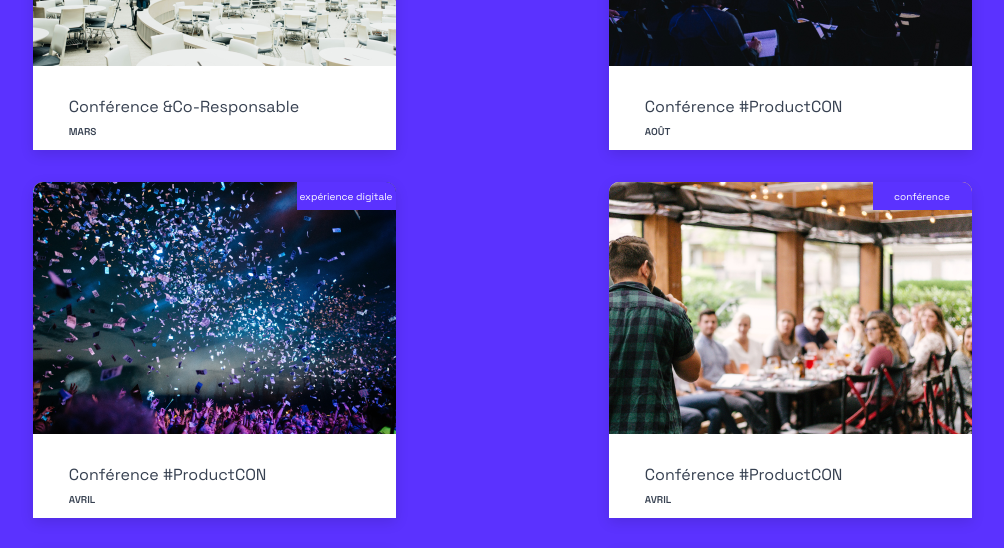
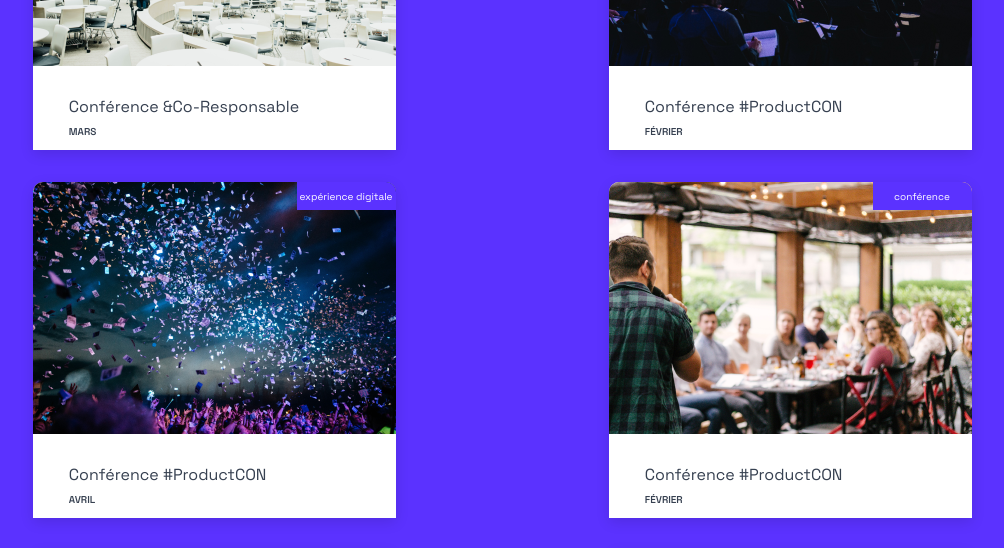
Before and after one commit to Unirotte/Projet9, a React (Create React App) app in the folder Debuggez-une-application-React.JS-main/: page / in a window 1280 px wide. Shown: the part 2560-3108 px from the top of the page, without its empty margins (138-1142 px from the left). Built offline with nearby package versions, Linux system fonts and the light colour scheme.

Commit message:
modification des dates

```diff
--- a/Debuggez-une-application-React.JS-main/public/events.json
+++ b/Debuggez-une-application-React.JS-main/public/events.json
@@ -18,12 +18,12 @@
         {
             "id": 2,
             "type": "expérience digitale",
-            "date": "2022-01-29T20:28:45.744Z",
+            "date": "2022-01-24T20:28:45.744Z",
             "title": "#DigitonPARIS",
             "cover": "/images/charlesdeluvio-wn7dOzUh3Rs-unsplash.png",
             "description": "Présentation des outils analytics aux professionnels du secteur ",
             "nb_guesses": 1300,
-            "periode": "24-25-26 Février",
+            "periode": "24-25-26 Janvier",
             "prestations": [
                 "1 espace d’exposition",
                 "1 scéne principale",
@@ -33,12 +33,12 @@
         {
             "id": 3,
             "type": "conférence",
-            "date": "2022-03-29T20:28:45.744Z",
+            "date": "2022-03-24T20:28:45.744Z",
             "title": "Conférence &co-responsable",
             "cover": "/images/chuttersnap-Q_KdjKxntH8-unsplash.png",
             "description": "Débats et échanges autour des collaborations eco-responsable.",
             "nb_guesses": 600,
-            "periode": "24-25-26 Février",
+            "periode": "24-25-26 Mars",
             "prestations": [
                 "1 scéne principale",
                 "1 espaces de restaurations",
@@ -48,7 +48,7 @@
         {
             "id": 4,
             "type": "conférence",
-            "date": "2022-08-29T20:28:45.744Z",
+            "date": "2022-02-24T20:28:45.744Z",
             "title": "Conférence #productCON",
             "cover": "/images/headway-F2KRf_QfCqw-unsplash.png",
             "description": "Présentation des outils analytics aux professionnels du secteur ",
@@ -64,12 +64,12 @@
         {
             "id": 5,
             "type": "expérience digitale",
-            "date": "2022-04-29T20:28:45.744Z",
+            "date": "2022-04-26T20:28:45.744Z",
             "title": "Conférence #productCON",
             "cover": "/images/pablo-heimplatz-ZODcBkEohk8-unsplash.png",
             "description": "Présentation des outils analytics aux professionnels du secteur ",
             "nb_guesses": 1300,
-            "periode": "24-25-26 Février",
+            "periode": "24-25-26 Avril",
             "prestations": [
                 "1 espace d’exposition",
                 "1 scéne principale",
@@ -80,7 +80,7 @@
         {
             "id": 6,
             "type": "conférence",
-            "date": "2022-04-29T20:28:45.744Z",
+            "date": "2022-02-26T20:28:45.744Z",
             "title": "Conférence #productCON",
             "cover": "/images/priscilla-du-preez-Q7wGvnbuwj0-unsplash1.png",
             "description": "Présentation des outils analytics aux professionnels du secteur ",
@@ -96,12 +96,12 @@
         {
             "id": 7,
             "type": "expérience digitale",
-            "date": "2022-04-29T20:28:45.744Z",
+            "date": "2022-04-24T20:28:45.744Z",
             "title": "Conférence #productCON",
             "cover": "/images/product-school-dJICd7b_LlE-unsplash.png",
             "description": "Présentation des outils analytics aux professionnels du secteur ",
             "nb_guesses": 1300,
-            "periode": "24-25-26 Février",
+            "periode": "24-25-26 Avril",
             "prestations": [
                 "1 espace d’exposition",
                 "1 scéne principale",
@@ -112,12 +112,12 @@
         {
             "id": 8,
             "type": "conférence",
-            "date": "2022-04-29T20:28:45.744Z",
+            "date": "2022-04-26T20:28:45.744Z",
             "title": "Conférence #productCON",
             "cover": "/images/product-school-nOvIa_x_tfo-unsplash.png",
             "description": "Présentation des outils analytics aux professionnels du secteur ",
             "nb_guesses": 1300,
-            "periode": "24-25-26 Février",
+            "periode": "24-25-26 Avril",
             "prestations": [
                 "1 espace d’exposition",
                 "1 scéne principale",
@@ -128,12 +128,12 @@
         {
             "id": 9,
             "type": "expérience digitale",
-            "date": "2022-04-29T20:28:45.744Z",
+            "date": "2022-04-24T20:28:45.744Z",
             "title": "Conférence #productCON",
             "cover": "/images/stem-list-EVgsAbL51Rk-unsplash.png",
             "description": "Présentation des outils analytics aux professionnels du secteur ",
             "nb_guesses": 1300,
-            "periode": "24-25-26 Février",
+            "periode": "24-25-26 Avril",
             "prestations": [
                 "1 espace d’exposition",
                 "1 scéne principale",
@@ -144,7 +144,7 @@
         {
             "id": 10,
             "type": "soirée entreprise",
-            "date": "2022-04-29T20:28:45.744Z",
+            "date": "2022-02-24T20:28:45.744Z",
             "title": "User&product MixUsers",
             "cover": "/images/alexandre-pellaes-6vAjp0pscX0-unsplash.png",
             "description": "Présentation des outils analytics aux professionnels du secteur",
@@ -160,12 +160,12 @@
         {
             "id": 11,
             "type": "conférence",
-            "date": "2022-01-29T20:28:45.744Z",
+            "date": "2022-01-24T20:28:45.744Z",
             "title": "Conférence #productCON",
             "cover": "/images/charlesdeluvio-wn7dOzUh3Rs-unsplash.png",
             "description": "Présentation des outils analytics aux professionnels du secteur ",
             "nb_guesses": 1300,
-            "periode": "24-25-26 Février",
+            "periode": "24-25-26 Janvier",
             "prestations": [
                 "1 espace d’exposition",
                 "1 scéne principale",
@@ -176,28 +176,12 @@
         {
             "id": 12,
             "type": "soirée entreprise",
-            "date": "2022-03-29T20:28:45.744Z",
+            "date": "2022-03-24T20:28:45.744Z",
             "title": "Mega Event",
             "cover": "/images/chuttersnap-Q_KdjKxntH8-unsplash.png",
             "description": "Présentation des outils analytics aux professionnels du secteur ",
             "nb_guesses": 1300,
-            "periode": "24-25-26 Février",
-            "prestations": [
-                "1 espace d’exposition",
-                "1 scéne principale",
-                "2 espaces de restaurations",
-                "1 site web dédié"
-            ]
-        },
-        {
-            "id": 13,
-            "type": "conférence",
-            "date": "2022-08-29T20:28:45.744Z",
-            "title": "Conférence #productCON",
-            "cover": "/images/headway-F2KRf_QfCqw-unsplash.png",
-            "description": "Présentation des outils analytics aux professionnels du secteur ",
-            "nb_guesses": 1300,
-            "periode": "24-25-26 Février",
+            "periode": "24-25-26 Mars",
             "prestations": [
                 "1 espace d’exposition",
                 "1 scéne principale",
@@ -208,12 +192,12 @@
         {
             "id": 14,
             "type": "conférence",
-            "date": "2022-04-29T20:28:45.744Z",
+            "date": "2022-04-24T20:28:45.744Z",
             "title": "Conférence #productCON",
             "cover": "/images/pablo-heimplatz-ZODcBkEohk8-unsplash.png",
             "description": "Présentation des outils analytics aux professionnels du secteur ",
             "nb_guesses": 1300,
-            "periode": "24-25-26 Février",
+            "periode": "24-25-26 Avril",
             "prestations": [
                 "1 espace d’exposition",
                 "1 scéne principale",
@@ -224,7 +208,7 @@
         {
             "id": 15,
             "type": "soirée entreprise",
-            "date": "2022-04-29T20:28:45.744Z",
+            "date": "2022-02-24T20:28:45.744Z",
             "title": "Conférence #productCON",
             "cover": "/images/priscilla-du-preez-Q7wGvnbuwj0-unsplash1.png",
             "description": "Présentation des outils analytics aux professionnels du secteur ",
@@ -240,28 +224,12 @@
         {
             "id": 16,
             "type": "conférence",
-            "date": "2022-04-29T20:28:45.744Z",
+            "date": "2022-04-24T20:28:45.744Z",
             "title": "Conférence #productCON",
             "cover": "/images/product-school-dJICd7b_LlE-unsplash.png",
             "description": "Présentation des outils analytics aux professionnels du secteur ",
             "nb_guesses": 1300,
-            "periode": "24-25-26 Février",
-            "prestations": [
-                "1 espace d’exposition",
-                "1 scéne principale",
-                "2 espaces de restaurations",
-                "1 site web dédié"
-            ]
-        },
-        {
-            "id": 17,
-            "type": "conférence",
-            "date": "2022-04-29T20:28:45.744Z",
-            "title": "Conférence #productCON",
-            "cover": "/images/product-school-nOvIa_x_tfo-unsplash.png",
-            "description": "Présentation des outils analytics aux professionnels du secteur ",
-            "nb_guesses": 1300,
-            "periode": "24-25-26 Février",
+            "periode": "24-25-26 Avril",
             "prestations": [
                 "1 espace d’exposition",
                 "1 scéne principale",
@@ -272,7 +240,7 @@
         {
             "id": 18,
             "type": "soirée entreprise",
-            "date": "2022-04-29T20:28:45.744Z",
+            "date": "2022-02-24T20:28:45.744Z",
             "title": "Conférence #productCON",
             "cover": "/images/stem-list-EVgsAbL51Rk-unsplash.png",
             "description": "Présentation des outils analytics aux professionnels du secteur ",
--- a/Debuggez-une-application-React.JS-main/src/containers/Form/index.js
+++ b/Debuggez-une-application-React.JS-main/src/containers/Form/index.js
@@ -31,9 +31,9 @@ const Form = ({ onSuccess, onError }) => {
           <Field placeholder="" label="Nom" />
           <Field placeholder="" label="Prénom" />
           <Select
-            selection={["Personel", "Entreprise"]}
+            selection={["Personnel", "Entreprise"]}
             onChange={() => null}
-            label="Personel / Entreprise"
+            label="Personnel / Entreprise"
             type="large"
             titleEmpty
           />
--- a/Debuggez-une-application-React.JS-main/src/containers/Slider/index.js
+++ b/Debuggez-une-application-React.JS-main/src/containers/Slider/index.js
@@ -19,6 +19,7 @@ const Slider = () => {
     }, 5000);
     return () => clearInterval(timer);
   }, [byDateDesc.length]);
+
 
   return (
     <div className="SlideCardList">
```
Also changed, not shown: Debuggez-une-application-React.JS-main/public/findDuplicates.js (added, +45 -0 lines), 1 other file (tests, documents, lock files or other folders).
